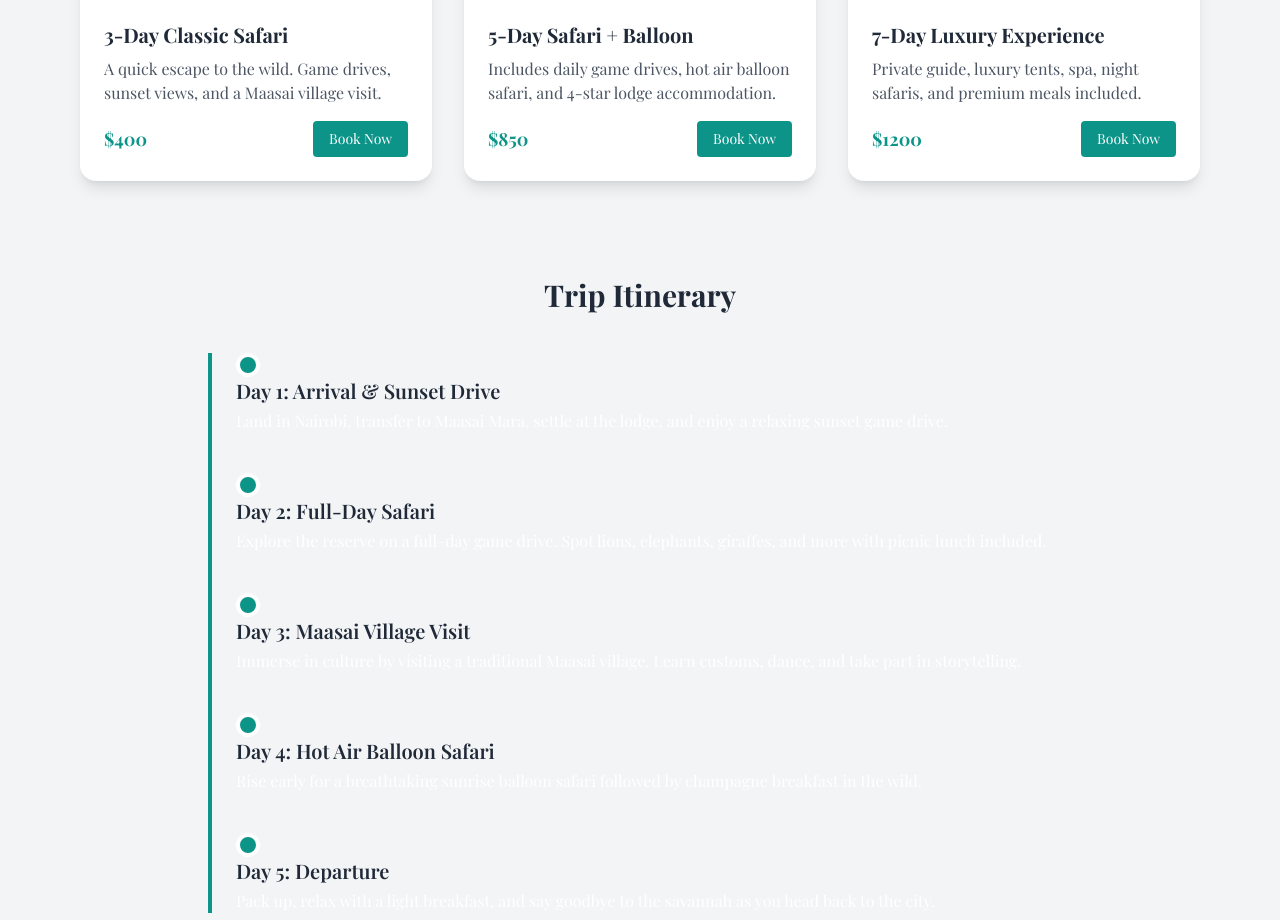
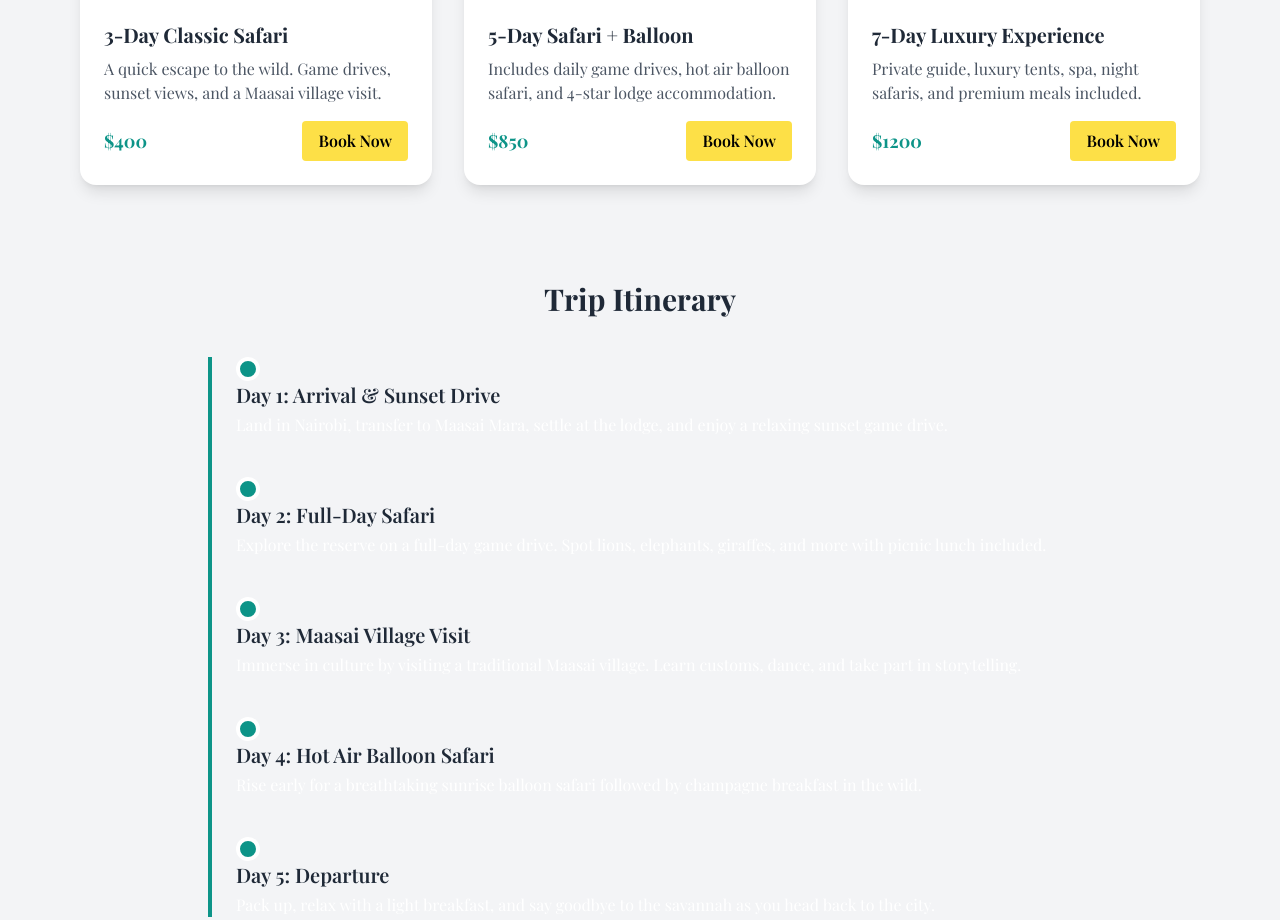
Before and after one commit to Mikecmyk/Tourism-website, a plain HTML site: page destination-detail.html in a window 1280 px wide. Shown: the part 1522-2442 px from the top of the page. Drawn offline with nearby package versions, Linux system fonts and the light colour scheme; a web font is replaced by a local one.

Commit message:
commit new changes

```diff
--- a/destination-detail.html
+++ b/destination-detail.html
@@ -129,7 +129,7 @@ nav ul li a:hover, nav ul li a.active {
         <p class="text-gray-600 mb-4">A quick escape to the wild. Game drives, sunset views, and a Maasai village visit.</p>
         <div class="flex items-center justify-between">
           <span class="text-teal-600 font-bold text-lg">$400</span>
-          <button class="bg-teal-600 text-white px-4 py-2 rounded hover:bg-teal-700 text-sm">Book Now</button>
+           <a href="booking.html" class="inline-block bg-yellow-300 text-black px-4 py-2 rounded hover:bg-yellow-400 font-semibold transition duration-300">Book Now</a>
         </div>
       </div>
     </div>
@@ -141,7 +141,7 @@ nav ul li a:hover, nav ul li a.active {
         <p class="text-gray-600 mb-4">Includes daily game drives, hot air balloon safari, and 4-star lodge accommodation.</p>
         <div class="flex items-center justify-between">
           <span class="text-teal-600 font-bold text-lg">$850</span>
-          <button class="bg-teal-600 text-white px-4 py-2 rounded hover:bg-teal-700 text-sm">Book Now</button>
+           <a href="booking.html" class="inline-block bg-yellow-300 text-black px-4 py-2 rounded hover:bg-yellow-400 font-semibold transition duration-300">Book Now</a>
         </div>
       </div>
     </div>
@@ -153,7 +153,7 @@ nav ul li a:hover, nav ul li a.active {
         <p class="text-gray-600 mb-4">Private guide, luxury tents, spa, night safaris, and premium meals included.</p>
         <div class="flex items-center justify-between">
           <span class="text-teal-600 font-bold text-lg">$1200</span>
-          <button class="bg-teal-600 text-white px-4 py-2 rounded hover:bg-teal-700 text-sm">Book Now</button>
+          <a href="booking.html" class="inline-block bg-yellow-300 text-black px-4 py-2 rounded hover:bg-yellow-400 font-semibold transition duration-300">Book Now</a>
         </div>
       </div>
     </div>
```
